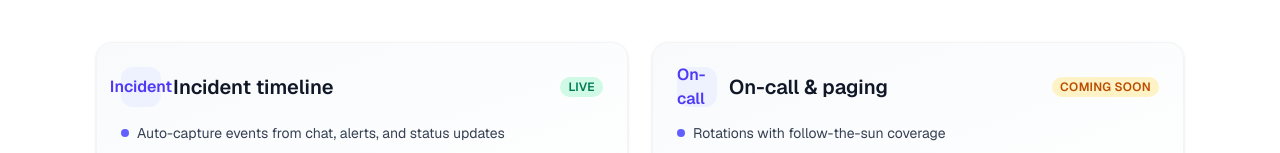
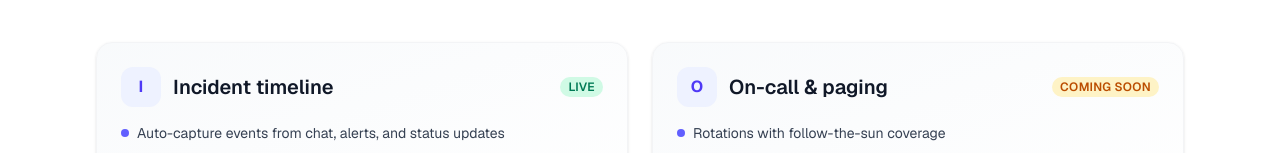
Before and after one commit to kartik-sharma-0786/NexaOps, a Next.js app in the folder apps/web/: page /features in a window 1280 px wide. Shown: the part 758-911 px from the top of the page. Built offline with nearby package versions, Linux system fonts and the light colour scheme; no server answers.

Commit message:
Fix overflowing word badges on features page with letter monograms

```diff
--- a/apps/web/app/features/page.tsx
+++ b/apps/web/app/features/page.tsx
@@ -131,8 +131,8 @@ export default function FeaturesPage() {
                   className="p-6 rounded-2xl border border-gray-100 dark:border-gray-800 bg-gradient-to-br from-slate-50 to-white dark:from-gray-800 dark:to-gray-900 shadow-sm hover:shadow-md transition-all"
                 >
                   <div className="flex items-center gap-3 mb-4">
-                    <div className="w-10 h-10 rounded-xl bg-indigo-50 dark:bg-indigo-900/50 text-indigo-600 dark:text-indigo-400 flex items-center justify-center font-semibold transition-colors">
-                      {t.features.deepDives[key].title.split(" ")[0]}
+                    <div className="w-10 h-10 rounded-xl bg-indigo-50 dark:bg-indigo-900/50 text-indigo-600 dark:text-indigo-400 flex items-center justify-center font-bold text-base shrink-0 transition-colors">
+                      {t.features.deepDives[key].title.charAt(0).toUpperCase()}
                     </div>
                     <div className="flex-1 flex items-center justify-between gap-2">
                       <h3 className="text-xl font-semibold text-gray-900 dark:text-gray-100">
```
